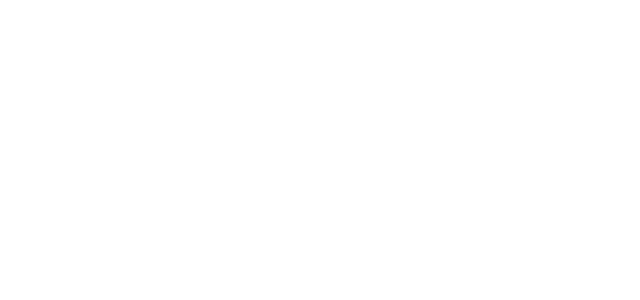
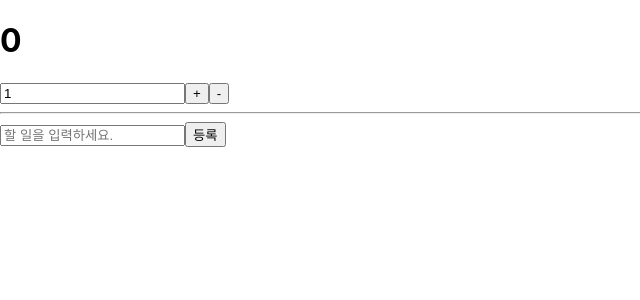
Before and after one commit to Noma98/learn-redux, a React (Create React App) app: page / in a window 1280 px wide. Shown: the top 300 px of the page, without its empty margins (0-640 px from the left). Built offline with nearby package versions, Linux system fonts and the light colour scheme.

Commit message:
Review1| Add todos/counter components with react-redux, useSelector and useDispatch

```diff
--- a/src/App.js
+++ b/src/App.js
@@ -1,8 +1,13 @@
 import React from 'react';
+import CounterContainer from './containers/CounterContainer';
+import TodosContainer from './containers/TodosContainer';
 
 function App() {
   return (
     <div >
+      <CounterContainer />
+      <hr />
+      <TodosContainer />
     </div>
   );
 }
--- /dev/null
+++ b/src/components/Counter.js
@@ -0,0 +1,19 @@
+import React from 'react'
+
+function Counter({ number, diff, onIncrease, onDecrease, onSetDiff }) {
+    const onChange = (e) => {
+        onSetDiff(parseInt(e.target.value, 10));
+    }
+    return (
+        <div>
+            <h1>{number}</h1>
+            <div>
+                <input type="number" value={diff} min="1" onChange={onChange} />
+                <button onClick={onIncrease}>+</button>
+                <button onClick={onDecrease}>-</button>
+            </div>
+        </div>
+    )
+}
+
+export default Counter
--- /dev/null
+++ b/src/components/Todos.js
@@ -0,0 +1,44 @@
+import React, { memo, useState } from 'react'
+const TodoItem = memo(({ todo, onToggle }) =>
+    <li
+        onClick={() => onToggle(todo.id)}
+        style={{ textDecoration: todo.done ? 'line-through' : 'none' }}>
+        {todo.text}
+    </li>
+);
+const TodoList = memo(({ todos, onToggle }) =>
+    <ul>
+        {todos.map(todo => <TodoItem
+            key={todo.id}
+            todo={todo}
+            onToggle={onToggle}
+        />)}
+    </ul>
+);
+
+function Todos({ todos, onToggle, onCreate }) {
+    const [text, setText] = useState('');
+    const onChange = (e) => {
+        setText(e.target.value);
+    }
+    const onSubmit = (e) => {
+        e.preventDefault();
+        setText('');
+        onCreate(text);
+    }
+    return (
+        <div>
+            <form onSubmit={onSubmit}>
+                <input
+                    value={text}
+                    onChange={onChange}
+                    placeholder="할 일을 입력하세요."
+                />
+                <button type="submit">등록</button>
+            </form>
+            <TodoList todos={todos} onToggle={onToggle} />
+        </div>
+    )
+}
+
+export default Todos
--- /dev/null
+++ b/src/containers/CounterContainer.js
@@ -0,0 +1,27 @@
+import React from 'react'
+import { useDispatch } from 'react-redux'
+import { useSelector } from 'react-redux'
+import Counter from '../components/Counter'
+import { increase, decrease, setDiff } from '../modules/counter'
+
+function CounterContainer() {
+    // useSelector:리덕스 스토어의 상태를 조회하는 훅
+    const { number, diff } = useSelector(state => state.counter)
+    // useDispatch:리덕스 스토어의 dispatch를 사용할 수 있도록 하는 훅
+    const dispatch = useDispatch();
+
+    const onIncrease = () => dispatch(increase());
+    const onDecrease = () => dispatch(decrease());
+    const onSetDiff = diff => dispatch(setDiff(diff));
+    return <Counter
+        //상태 넣어주기
+        diff={diff}
+        number={number}
+        //액션을 디스패치해 주는 함수 넣어주기
+        onIncrease={onIncrease}
+        onDecrease={onDecrease}
+        onSetDiff={onSetDiff}
+    />
+}
+
+export default CounterContainer
--- /dev/null
+++ b/src/containers/TodosContainer.js
@@ -0,0 +1,21 @@
+import React, { useCallback } from 'react'
+import { useSelector, useDispatch } from 'react-redux';
+import Todos from '../components/Todos'
+import { addTodo, toggleTodo } from '../modules/todos';
+
+function TodosContainer() {
+    const todos = useSelector(state => state.todos);
+    const dispatch = useDispatch();
+
+    const onCreate = text => dispatch(addTodo(text));
+    const onToggle = useCallback(id => dispatch(toggleTodo(id)), [dispatch]);
+
+    return <Todos
+        todos={todos}
+        onCreate={onCreate}
+        onToggle={onToggle}
+    />
+
+}
+
+export default TodosContainer
--- a/src/index.js
+++ b/src/index.js
@@ -2,11 +2,18 @@
 import ReactDOM from 'react-dom';
 import './index.css';
 import App from './App';
-import './exercise';
+import { createStore } from 'redux';
+import rootReducer from './modules/index';
+import { Provider } from 'react-redux';
+import { composeWithDevTools } from 'redux-devtools-extension';
+
+const store = createStore(rootReducer, composeWithDevTools());
 
 ReactDOM.render(
   <React.StrictMode>
-    <App />
+    <Provider store={store}>
+      <App />
+    </Provider>
   </React.StrictMode>,
   document.getElementById('root')
 );
--- /dev/null
+++ b/src/modules/counter.js
@@ -0,0 +1,42 @@
+/* 액션 타입 */
+// Ducks 패턴을 따를 땐 액션의 이름에 접두사 넣기 (다른 모듈과 중복 방지)
+
+/* 초기 상태 선언 */
+const initialState = {
+    number: 0,
+    diff: 1
+}
+/* 액션 타입 */
+const SET_DIFF = 'counter/SET_DIFF';
+const INCREASE = 'counter/INCREASE';
+const DECREASE = 'counter/DECREASE';
+
+/* 액션 생성함수 */
+//만들고 export로 내보내기
+export const setDiff = diff => ({ type: SET_DIFF, diff });
+export const increase = () => ({ type: INCREASE });
+export const decrease = () => ({ type: DECREASE });
+
+/* 리듀서 선언 */
+// 리듀서는 export default로 내보내기
+export default function counterReducer(state = initialState, action) {
+    switch (action.type) {
+        case SET_DIFF:
+            return {
+                ...state,
+                diff: action.diff
+            };
+        case INCREASE:
+            return {
+                ...state,
+                number: state.number + state.diff
+            };
+        case DECREASE:
+            return {
+                ...state,
+                number: state.number - state.diff
+            };
+        default:
+            return state;
+    }
+}
--- /dev/null
+++ b/src/modules/index.js
@@ -0,0 +1,9 @@
+import { combineReducers } from 'redux';
+import counter from './counter';
+import todos from './todos';
+
+const rootReducer = combineReducers({
+    counter,
+    todos
+})
+export default rootReducer;
--- /dev/null
+++ b/src/modules/todos.js
@@ -0,0 +1,46 @@
+/* 액션 타입 선언 */
+const ADD_TODO = 'todos/ADD_TODO';
+const TOGGLE_TODO = 'todos/TOGGLE_TODO';
+
+/* 액션 생성함수 선언 */
+let nextId = 1; // todo 데이터에서 사용 할 고유 id
+export const addTodo = text => ({
+    type: ADD_TODO,
+    todo: {
+        id: nextId++, // 새 항목을 추가하고 nextId 값에 1을 더해줍니다.
+        text
+    }
+});
+export const toggleTodo = id => ({
+    type: TOGGLE_TODO,
+    id
+});
+
+/* 초기 상태 선언 */
+// 리듀서의 초기 상태는 꼭 객체타입일 필요 없습니다.
+// 배열이여도 되고, 원시 타입 (숫자, 문자열, 불리언 이여도 상관 없습니다.
+const initialState = [
+    /* 우리는 다음과 같이 구성된 객체를 이 배열 안에 넣을 것입니다.
+    {
+      id: 1,
+      text: '예시',
+      done: false
+    }
+    */
+];
+
+export default function todos(state = initialState, action) {
+    switch (action.type) {
+        case ADD_TODO:
+            return state.concat(action.todo);
+        case TOGGLE_TODO:
+            return state.map(
+                todo =>
+                    todo.id === action.id // id 가 일치하면
+                        ? { ...todo, done: !todo.done } // done 값을 반전시키고
+                        : todo // 아니라면 그대로 둠
+            );
+        default:
+            return state;
+    }
+}
```
